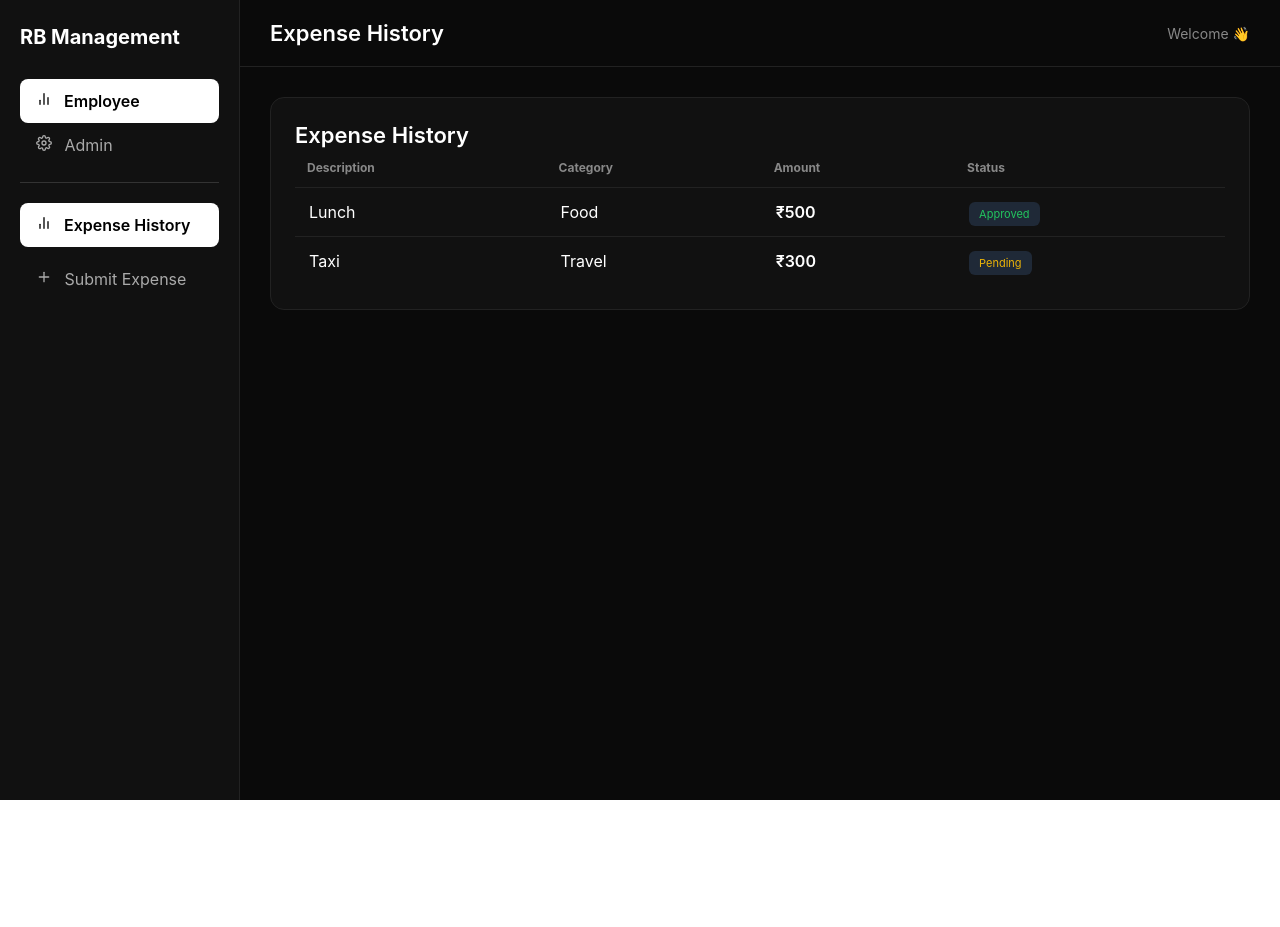
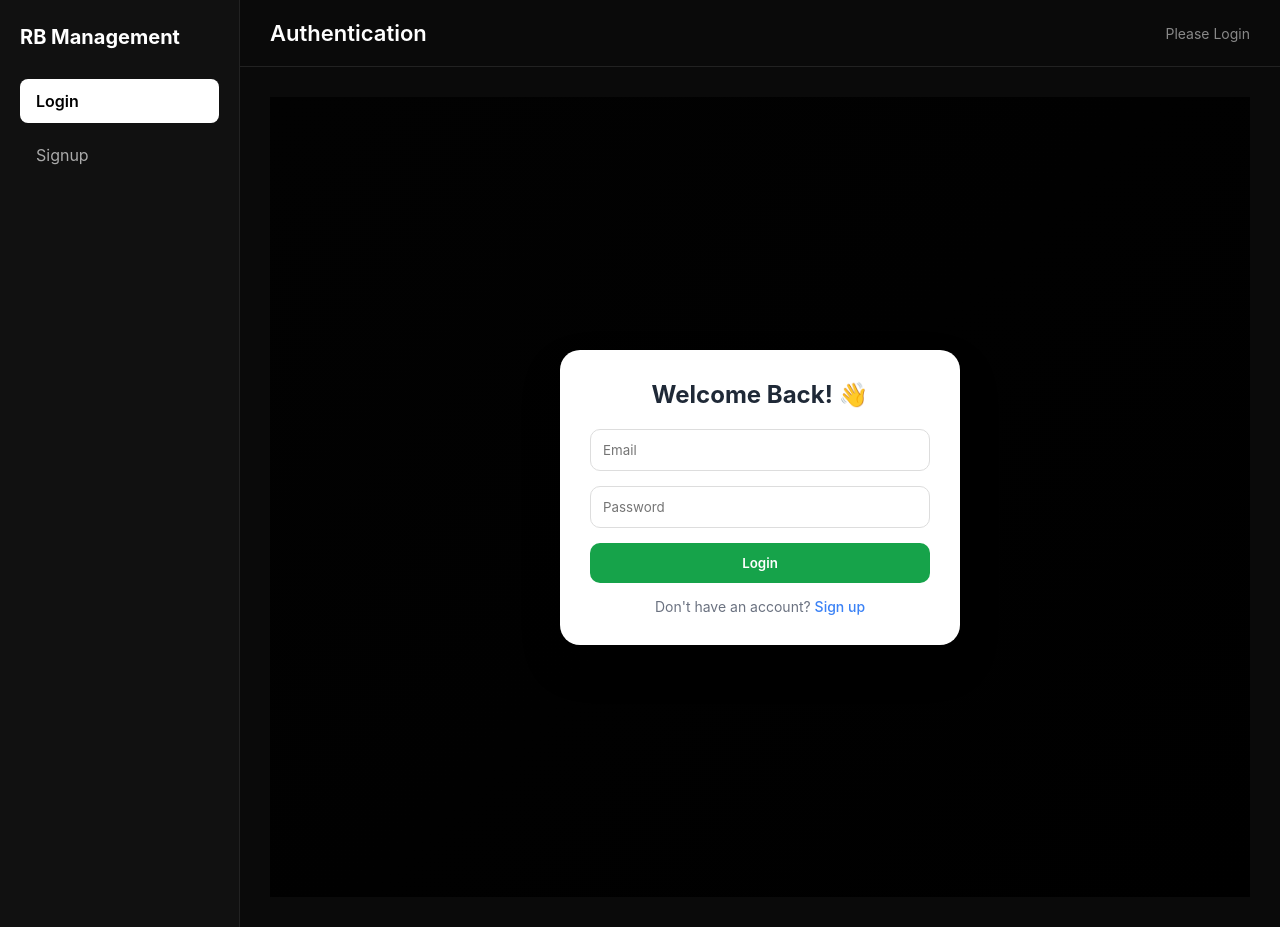
Before and after one commit to Onkar-Unde/Reimbursement-management, a React (Vite) app in the folder reimbursement-app/: page / in a window 1280 px wide. Before the commit the page ends 800 px from the top, so only its background shows below. Built offline with nearby package versions, Linux system fonts and the light colour scheme.

Commit message:
done frontend  changes

```diff
--- a/reimbursement-app/src/Login.jsx
+++ b/reimbursement-app/src/Login.jsx
@@ -1,5 +1,5 @@
 import { useState } from "react";
-
+import './style/auth.css';
 function Login({ switchToSignup }) {
   const [form, setForm] = useState({
     email: "",
@@ -26,38 +26,22 @@ function Login({ switchToSignup }) {
   };
 
   return (
-    <div className="min-h-screen flex items-center justify-center bg-gradient-to-r from-green-500 to-blue-600">
-      <div className="bg-white p-8 rounded-2xl shadow-2xl w-full max-w-md relative animate-fade-in">
-        <h2 className="text-2xl font-bold text-center mb-6 text-gray-800">
-          Welcome Back! 👋
-        </h2>
+    <div className="auth-bg login-bg">
+  <div className="auth-card">
+    <h2 className="auth-title">Welcome Back! 👋</h2>
 
-        <form onSubmit={handleSubmit} className="space-y-4">
-          <input
-            name="email"
-            placeholder="Email"
-            onChange={handleChange}
-            className="w-full p-3 border rounded-lg focus:ring-2 focus:ring-green-400 transition duration-200"
-          />
-          <input
-            name="password"
-            type="password"
-            placeholder="Password"
-            onChange={handleChange}
-            className="w-full p-3 border rounded-lg focus:ring-2 focus:ring-green-400 transition duration-200"
-          />
+    <form onSubmit={handleSubmit} className="auth-form">
+      <input name="email" placeholder="Email" onChange={handleChange} className="auth-input" />
+      <input name="password" type="password" placeholder="Password" onChange={handleChange} className="auth-input" />
 
-          <button
-            type="submit"
-            className="w-full bg-green-500 text-white py-3 rounded-lg hover:bg-green-600 transform hover:scale-105 transition duration-200"
-          >
+      <button type="submit" className="auth-btn login-btn">
         Login
       </button>
     </form>
 
-        <p className="text-center text-sm mt-4 text-gray-600">
+    <p className="auth-footer">
       Don't have an account?{" "}
-          <span onClick={switchToSignup} className="text-green-500 cursor-pointer hover:underline">
+      <span onClick={switchToSignup} className="auth-link">
         Sign up
       </span>
     </p>
--- a/reimbursement-app/src/Signup.jsx
+++ b/reimbursement-app/src/Signup.jsx
@@ -1,4 +1,5 @@
 import { useState, useEffect } from "react";
+import './style/auth.css';
 
 function Signup({ switchToLogin }) {
   const [form, setForm] = useState({
@@ -56,49 +57,27 @@ function Signup({ switchToLogin }) {
   };
 
   return (
-    <div className="min-h-screen flex items-center justify-center bg-gradient-to-r from-blue-500 to-purple-600">
+   <div className="auth-bg signup-bg">
+  <div className="auth-card">
+    <h2 className="auth-title">Create Account 🚀</h2>
 
-      <div className="bg-white p-8 rounded-2xl shadow-2xl w-full max-w-md relative">
+    <form onSubmit={handleSubmit} className="auth-form">
+      <input name="name" placeholder="Full Name" onChange={handleChange} className="auth-input" />
+      <input name="companyName" placeholder="Company Name" onChange={handleChange} className="auth-input" />
 
-        <h2 className="text-2xl font-bold text-center mb-6 text-gray-800">
-          Create Account 🚀
-        </h2>
-
-        <form onSubmit={handleSubmit} className="space-y-4">
-
-          <input
-            name="name"
-            placeholder="Full Name"
-            onChange={handleChange}
-            className="w-full p-2 border rounded-lg focus:ring-2 focus:ring-blue-400"
-          />
-
-          <input
-            name="companyName"
-            placeholder="Company Name"
-            onChange={handleChange}
-            className="w-full p-2 border rounded-lg focus:ring-2 focus:ring-blue-400"
-          />
-
-          {/* 🔥 Country Search Input */}
-          <div className="relative">
+      <div style={{ position: "relative" }}>
         <input
           name="country"
           placeholder="Type country..."
           value={form.country}
           onChange={handleChange}
-              className="w-full p-2 border rounded-lg focus:ring-2 focus:ring-blue-400"
+          className="auth-input"
         />
 
-            {/* Dropdown */}
         {filtered.length > 0 && (
-              <ul className="absolute w-full bg-white border rounded-lg mt-1 max-h-40 overflow-y-auto z-10">
+          <ul className="dropdown">
             {filtered.slice(0, 5).map((c, index) => (
-                  <li
-                    key={index}
-                    onClick={() => selectCountry(c)}
-                    className="p-2 hover:bg-blue-100 cursor-pointer"
-                  >
+              <li key={index} onClick={() => selectCountry(c)} className="dropdown-item">
                 {c}
               </li>
             ))}
@@ -106,37 +85,20 @@ function Signup({ switchToLogin }) {
         )}
       </div>
 
-          <input
-            name="email"
-            placeholder="Email"
-            onChange={handleChange}
-            className="w-full p-2 border rounded-lg focus:ring-2 focus:ring-blue-400"
-          />
+      <input name="email" placeholder="Email" onChange={handleChange} className="auth-input" />
+      <input name="password" type="password" placeholder="Password" onChange={handleChange} className="auth-input" />
 
-          <input
-            name="password"
-            type="password"
-            placeholder="Password"
-            onChange={handleChange}
-            className="w-full p-2 border rounded-lg focus:ring-2 focus:ring-blue-400"
-          />
-
-          <button
-            type="submit"
-            className="w-full bg-blue-500 text-white py-2 rounded-lg hover:bg-blue-600"
-          >
+      <button type="submit" className="auth-btn signup-btn">
         Signup
       </button>
-
     </form>
 
-        <p className="text-center text-sm mt-4 text-gray-600">
+    <p className="auth-footer">
       Already have an account?{" "}
-          <span onClick={switchToLogin} className="text-blue-500 cursor-pointer hover:underline">
+      <span onClick={switchToLogin} className="auth-link">
         Login
       </span>
     </p>
-
   </div>
 </div>
   );
--- a/reimbursement-app/src/components/sidebar.jsx
+++ b/reimbursement-app/src/components/sidebar.jsx
@@ -1,22 +1,51 @@
-import { useState } from "react";
+import { useState, useEffect } from "react";
 import SubmitExpense from "../pages/Expense/SubmitExpense";
 import ExpenseHistory from "../pages/Expense/ExpenseHistory";
 import AdminDashboard from "../modules/admin/pages/AdminDashboard";
 import UserManagement from "../modules/admin/pages/UserManagement";
 import CompanySettings from "../modules/admin/pages/CompanySettings";
 import ApprovalRules from "../modules/admin/pages/ApprovalRules";
-import { FiBarChart2, FiPlus, FiSettings, FiUsers, FiHome, FiCheck } from "react-icons/fi";
+import Login from "../Login";
+import Signup from "../Signup";
+
+import {
+  FiBarChart2,
+  FiPlus,
+  FiSettings,
+  FiUsers,
+  FiHome,
+  FiCheck,
+  FiLogOut
+} from "react-icons/fi";
+
 import "../style/sidebar.css";
-import "../modules/admin/style/admin.css";
 
 const Sidebar = () => {
-  const [activeSection, setActiveSection] = useState("employee"); // "employee" or "admin"
-  const [activeTab, setActiveTab] = useState("history"); // for employee section
-  const [activeAdminTab, setActiveAdminTab] = useState("dashboard"); // for admin section
+  const [user, setUser] = useState(null);
+  const [authMode, setAuthMode] = useState("login"); // login/signup
+
+  const [activeSection, setActiveSection] = useState("employee");
+  const [activeTab, setActiveTab] = useState("history");
+  const [activeAdminTab, setActiveAdminTab] = useState("dashboard");
+
+  // 🔥 Check user on load
+  useEffect(() => {
+    const storedUser = JSON.parse(localStorage.getItem("user"));
+    setUser(storedUser);
+  }, []);
+
+  const logout = () => {
+    localStorage.removeItem("user");
+    window.location.reload();
+  };
 
   const getMainTitle = () => {
+    if (!user) return "Authentication";
+
     if (activeSection === "employee") {
-      return activeTab === "history" ? "Expense History" : "Submit Expense";
+      return activeTab === "history"
+        ? "Expense History"
+        : "Submit Expense";
     } else {
       switch (activeAdminTab) {
         case "dashboard":
@@ -39,25 +68,61 @@ const Sidebar = () => {
       <div className="sidebar">
         <h2 className="logo">RB Management</h2>
 
+        {/* 🔐 NOT LOGGED IN */}
+        {!user ? (
+          <div className="menu">
+            <div
+              className={`menu-item ${authMode === "login" ? "active" : ""}`}
+              onClick={() => setAuthMode("login")}
+            >
+              Login
+            </div>
+
+            <div
+              className={`menu-item ${authMode === "signup" ? "active" : ""}`}
+              onClick={() => setAuthMode("signup")}
+            >
+              Signup
+            </div>
+          </div>
+        ) : (
+          <>
+            {/* 👤 USER INFO */}
+            <div style={{ marginBottom: "20px" }}>
+              <div className="menu-item active">
+                Welcome, {user.name} 👋
+              </div>
+
+              <div className="menu-item" onClick={logout}>
+                <FiLogOut style={{ marginRight: "8px" }} />
+                Logout
+              </div>
+            </div>
+
             {/* Section Toggle */}
-        <div style={{ marginBottom: "20px", borderBottom: "1px solid #333", paddingBottom: "15px" }}>
+            <div style={{ borderBottom: "1px solid #333", paddingBottom: "15px" }}>
               <div
-            className={`menu-item ${activeSection === "employee" ? "active" : ""}`}
+                className={`menu-item ${
+                  activeSection === "employee" ? "active" : ""
+                }`}
                 onClick={() => {
                   setActiveSection("employee");
                   setActiveTab("history");
                 }}
               >
-            <FiBarChart2 style={{ marginRight: "8px", display: "inline" }} /> Employee
+                <FiBarChart2 /> Employee
               </div>
+
               <div
-            className={`menu-item ${activeSection === "admin" ? "active" : ""}`}
+                className={`menu-item ${
+                  activeSection === "admin" ? "active" : ""
+                }`}
                 onClick={() => {
                   setActiveSection("admin");
                   setActiveAdminTab("dashboard");
                 }}
               >
-            <FiSettings style={{ marginRight: "8px", display: "inline" }} /> Admin
+                <FiSettings /> Admin
               </div>
             </div>
 
@@ -65,17 +130,21 @@ const Sidebar = () => {
             {activeSection === "employee" && (
               <div className="menu">
                 <div
-              className={`menu-item ${activeTab === "history" ? "active" : ""}`}
+                  className={`menu-item ${
+                    activeTab === "history" ? "active" : ""
+                  }`}
                   onClick={() => setActiveTab("history")}
                 >
-              <FiBarChart2 style={{ marginRight: "8px", display: "inline" }} /> Expense History
+                  <FiBarChart2 /> History
                 </div>
 
                 <div
-              className={`menu-item ${activeTab === "form" ? "active" : ""}`}
+                  className={`menu-item ${
+                    activeTab === "form" ? "active" : ""
+                  }`}
                   onClick={() => setActiveTab("form")}
                 >
-              <FiPlus style={{ marginRight: "8px", display: "inline" }} /> Submit Expense
+                  <FiPlus /> Submit
                 </div>
               </div>
             )}
@@ -84,57 +153,78 @@ const Sidebar = () => {
             {activeSection === "admin" && (
               <div className="menu">
                 <div
-              className={`menu-item ${activeAdminTab === "dashboard" ? "active" : ""}`}
+                  className={`menu-item ${
+                    activeAdminTab === "dashboard" ? "active" : ""
+                  }`}
                   onClick={() => setActiveAdminTab("dashboard")}
                 >
-              <FiBarChart2 style={{ marginRight: "8px", display: "inline" }} /> Dashboard
+                  <FiBarChart2 /> Dashboard
                 </div>
 
                 <div
-              className={`menu-item ${activeAdminTab === "users" ? "active" : ""}`}
+                  className={`menu-item ${
+                    activeAdminTab === "users" ? "active" : ""
+                  }`}
                   onClick={() => setActiveAdminTab("users")}
                 >
-              <FiUsers style={{ marginRight: "8px", display: "inline" }} /> Users
+                  <FiUsers /> Users
                 </div>
 
                 <div
-              className={`menu-item ${activeAdminTab === "company" ? "active" : ""}`}
+                  className={`menu-item ${
+                    activeAdminTab === "company" ? "active" : ""
+                  }`}
                   onClick={() => setActiveAdminTab("company")}
                 >
-              <FiHome style={{ marginRight: "8px", display: "inline" }} /> Company
+                  <FiHome /> Company
                 </div>
 
                 <div
-              className={`menu-item ${activeAdminTab === "rules" ? "active" : ""}`}
+                  className={`menu-item ${
+                    activeAdminTab === "rules" ? "active" : ""
+                  }`}
                   onClick={() => setActiveAdminTab("rules")}
                 >
-              <FiCheck style={{ marginRight: "8px", display: "inline" }} /> Rules
+                  <FiCheck /> Rules
                 </div>
               </div>
+            )}
+          </>
         )}
       </div>
 
       {/* 🔷 Main Content */}
       <div className="main-content">
-        {/* Header */}
         <div className="header">
           <h1 className="header-title">{getMainTitle()}</h1>
-          <span className="link-btn">Welcome 👋</span>
+
+          {user ? (
+            <span className="link-btn">👤 {user.name}</span>
+          ) : (
+            <span className="link-btn">Please Login</span>
+          )}
         </div>
 
-        {/* Page Content */}
         <div className="content-area">
-          {activeSection === "employee" ? (
-            <div className="card">
-              {activeTab === "history" ? <ExpenseHistory /> : <SubmitExpense />}
-            </div>
+          {!user ? (
+            authMode === "login" ? (
+              <Login switchToSignup={() => setAuthMode("signup")} />
             ) : (
-            <div className="card">
+              <Signup switchToLogin={() => setAuthMode("login")} />
+            )
+          ) : activeSection === "employee" ? (
+            activeTab === "history" ? (
+              <ExpenseHistory />
+            ) : (
+              <SubmitExpense />
+            )
+          ) : (
+            <>
               {activeAdminTab === "dashboard" && <AdminDashboard />}
               {activeAdminTab === "users" && <UserManagement />}
               {activeAdminTab === "company" && <CompanySettings />}
               {activeAdminTab === "rules" && <ApprovalRules />}
-            </div>
+            </>
           )}
         </div>
       </div>
--- /dev/null
+++ b/reimbursement-app/src/style/auth.css
@@ -0,0 +1,141 @@
+/* 🌈 Page Background */
+.auth-bg {
+  min-height: 100vh;
+  display: flex;
+  align-items: center;
+  justify-content: center;
+}
+
+.login-bg {
+  background: linear-gradient(135deg, #020202, #000000);
+}
+
+.signup-bg {
+  background: linear-gradient(135deg, #000000, #0c0c0c);
+}
+
+/* 📦 Card */
+.auth-card {
+  background: #ffffff;
+  padding: 30px;
+  border-radius: 20px;
+  width: 100%;
+  max-width: 400px;
+  box-shadow: 0 20px 40px rgba(0, 0, 0, 0.2);
+  animation: fadeIn 0.5s ease-in-out;
+}
+
+/* 📝 Title */
+.auth-title {
+  font-size: 24px;
+  font-weight: bold;
+  text-align: center;
+  margin-bottom: 20px;
+  color: #1f2937;
+}
+
+/* 🧾 Form */
+.auth-form {
+  display: flex;
+  flex-direction: column;
+  gap: 15px;
+}
+
+/* 🔤 Input */
+.auth-input {
+  width: 100%;
+  padding: 12px;
+  border: 1px solid #ddd;
+  border-radius: 10px;
+  outline: none;
+  transition: all 0.2s ease;
+}
+
+.auth-input:focus {
+  border-color: #3b82f6;
+  box-shadow: 0 0 0 2px rgba(59, 130, 246, 0.2);
+}
+
+/* 🔘 Button */
+.auth-btn {
+  width: 100%;
+  padding: 12px;
+  border: none;
+  border-radius: 10px;
+  color: white;
+  font-weight: 600;
+  cursor: pointer;
+  transition: all 0.3s ease;
+}
+
+/* Login Button */
+.login-btn {
+  background: #16a34a;
+}
+
+.login-btn:hover {
+  background: #15803d;
+  transform: translateY(-2px);
+}
+
+/* Signup Button */
+.signup-btn {
+  background: #3b82f6;
+}
+
+.signup-btn:hover {
+  background: #2563eb;
+  transform: translateY(-2px);
+}
+
+/* 🔗 Footer Text */
+.auth-footer {
+  text-align: center;
+  font-size: 14px;
+  margin-top: 15px;
+  color: #6b7280;
+}
+
+.auth-link {
+  color: #3b82f6;
+  cursor: pointer;
+  font-weight: 500;
+}
+
+.auth-link:hover {
+  text-decoration: underline;
+}
+
+/* 📜 Dropdown (Country Search) */
+.dropdown {
+  position: absolute;
+  width: 100%;
+  background: white;
+  border: 1px solid #ddd;
+  border-radius: 10px;
+  margin-top: 5px;
+  max-height: 150px;
+  overflow-y: auto;
+  z-index: 10;
+}
+
+.dropdown-item {
+  padding: 10px;
+  cursor: pointer;
+}
+
+.dropdown-item:hover {
+  background: #f3f4f6;
+}
+
+/* ✨ Animation */
+@keyframes fadeIn {
+  from {
+    opacity: 0;
+    transform: translateY(10px);
+  }
+  to {
+    opacity: 1;
+    transform: translateY(0);
+  }
+}
```
Lines whose indentation alone changed are shown as unchanged.
